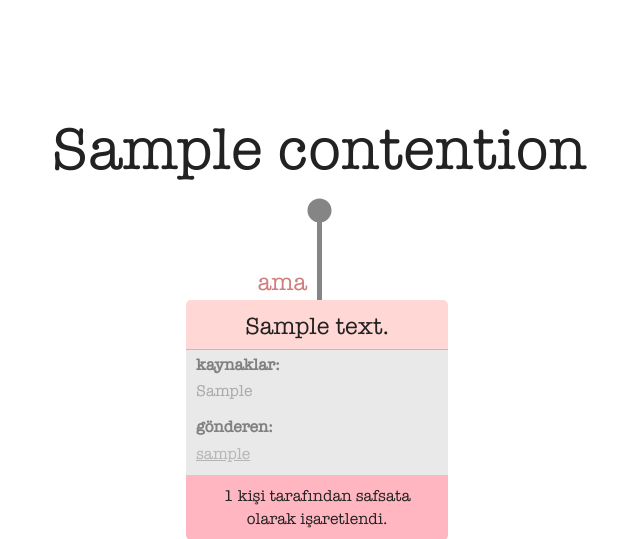
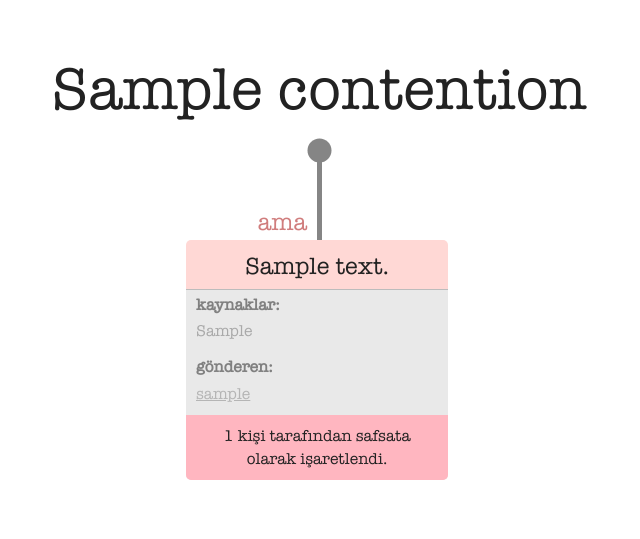
Before and after one commit to arguman/arguman.org, a Django app: a page that uses web/templates/base.html in a window 1280 px wide. Shown: the part 80-619 px from the top of the page, without its empty margins (321-961 px from the left). Run offline with Django 3.2, Linux system fonts and the light colour scheme; tables that the repository leaves empty hold one stand-in row (values such as "Sample post"); parts of the project's set-up code (start-up, migrations or seed data) failed here and were passed over.

Commit message:
Reduce the main-contention height

```diff
--- a/web/static/css/main.css
+++ b/web/static/css/main.css
@@ -433,7 +433,7 @@ li.base-premises {
 
 
 #app .main-premise-content {
-    padding-top: 120px;
+    padding-top: 60px;
     padding-bottom: 20px;
     max-width: 800px;
     line-height: 1em;
@@ -687,7 +687,7 @@ form .parent-premise strong {
 }
 
 .report-form {
-    margin: -2px 0 0;
+    margin: 0;
     padding: 0;
     padding-bottom: 10px;
     font-size: 17px;
```
